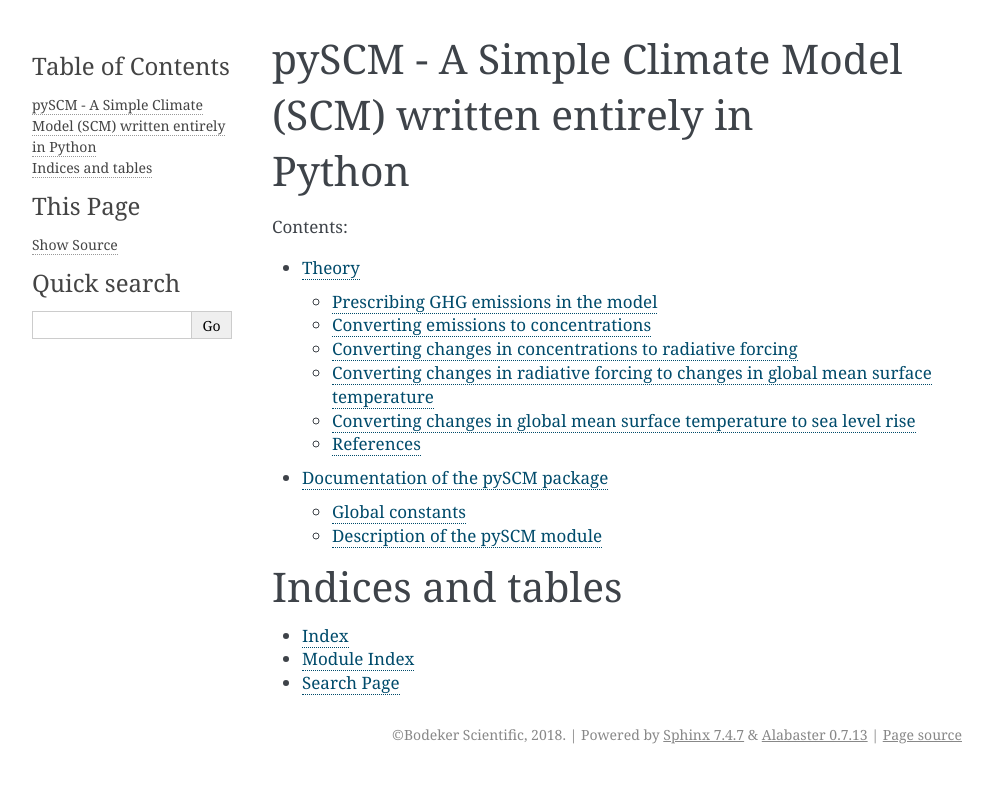
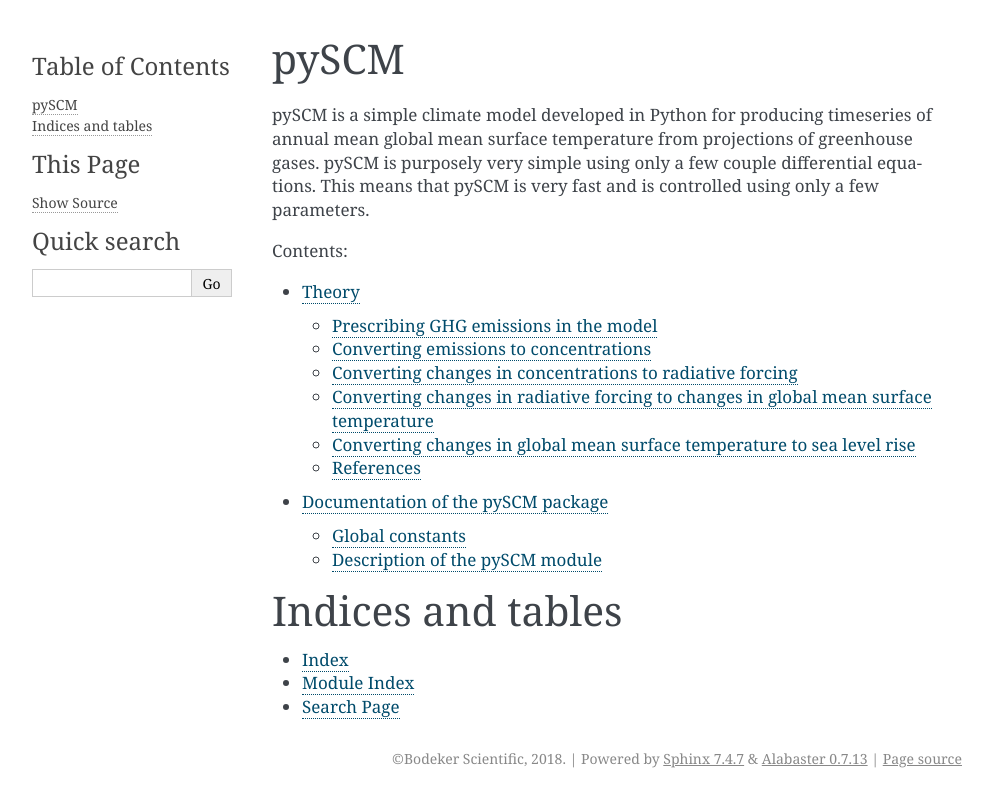
Before and after one commit to bodekerscientific/pyscm, a Sphinx documentation site: the page built from docs/index.rst, in a window 1280 px wide. Shown: the top 807 px of the page, without its empty margins (148-1141 px from the left). Built offline with Sphinx 7.4.7, drawn with Linux system fonts in a browser that asks for light colours; formulas are drawn with MathJax 3.

Commit message:
Updated readme

```diff
--- a/README.rst
+++ b/README.rst
@@ -1,3 +1,47 @@
-pySCM is a simple climate model developed in Python.
+pySCM
+=====
 
-Documentation is available from http://pythonhosted.org//pySCM
++----------------+-----------+--------+
+| |Build Status| | |Codecov| | |Docs| |
++----------------+-----------+--------+
+
+.. sec-begin-index
+
+
+pySCM is a simple climate model developed in Python for producing timeseries of
+annual mean global mean surface temperature from projections of greenhouse gases.
+pySCM is purposely very simple using only a few couple differential equations.
+This means that pySCM is very fast and is controlled using only a few parameters.
+
+.. sec-end-index
+
+Documentation
+-------------
+
+Instructions for using pySCM and a description of the equations used in pySCM are
+provided in the `Documentation <https://openscm.readthedocs.io/en/latest/>`_.
+
+.. sec-begin-development
+
+Development
+-----------
+
+.. code:: bash
+
+    git clone git@github.com:bodekerscientific/pyscm.git
+    pip install -e .
+
+Tests can be run locally with
+
+::
+
+    python setup.py test
+
+.. sec-end-development
+
+.. |Build Status| image:: https://img.shields.io/travis/bodekerscientific/pyscm.svg
+    :target: https://travis-ci.org/bodekerscientific/pyscm
+.. |Docs| image:: https://img.shields.io/badge/docs-latest-brightgreen.svg?style=flat
+    :target: https://pyscm.readthedocs.io/en/latest/
+.. |Codecov| image:: https://img.shields.io/codecov/c/github/bodekerscientific/bodekerscientific.svg
+    :target: https://codecov.io/gh/bodekerscientific/pyscm
--- a/docs/index.rst
+++ b/docs/index.rst
@@ -1,5 +1,9 @@
-pySCM - A Simple Climate Model (SCM) written entirely in Python
-===============================================================
+pySCM
+=====
+
+.. include:: ../README.rst
+    :start-after: sec-begin-index
+    :end-before: sec-end-index
 
 .. toctree::
    :maxdepth: 2
```
